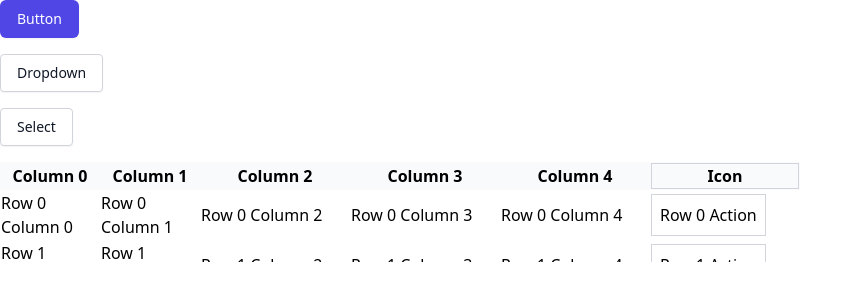
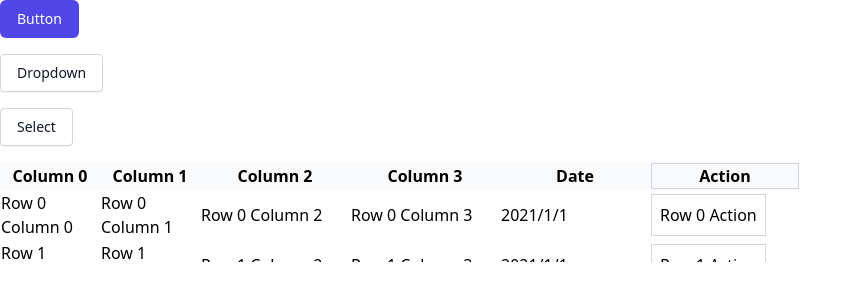
Before and after one commit to 052hide/react-components-headlessui, a React (Create React App) app: page / in a window 1280 px wide. Shown: the top 300 px of the page, without its empty margins (0-862 px from the left). Built offline with nearby package versions, Linux system fonts and the light colour scheme.

Commit message:
add format

```diff
--- a/src/App.tsx
+++ b/src/App.tsx
@@ -6,7 +6,7 @@ import Button from '~/components/style/Button'
 import DropdownMenu from '~/components/style/DropdownMenu'
 import SelectListbox from '~/components/style/SelectListbox'
 import Table from '~/components/headless/Table'
-import { Props as TableProps } from '~/components/headless/Table/type'
+import { Props as TableProps, Row } from '~/components/headless/Table/type'
 
 const configColumns = (): TableProps['configColumns'] => {
   return [
@@ -50,27 +50,29 @@ const headerColumns = (): TableProps['headerColumns'] => {
     col_1: { value: 'Column 1' },
     col_2: { value: 'Column 2' },
     col_3: { value: 'Column 3' },
-    col_4: { value: 'Column 4' },
-    col_5: { value: 'Column 5' },
+    col_4: { value: 'Date' },
+    col_5: { value: 'DateTIME' },
     col_6: { value: 'Column 6' },
     col_7: { value: 'Column 7' },
     col_8: { value: 'Column 8' },
     col_9: {
-      children: <p className="p-x border border-solid border-gray-300">Icon</p>,
+      children: (
+        <p className="p-x border border-solid border-gray-300">Action</p>
+      ),
     },
   }
 }
 
 const rows = (): TableProps['rows'] => {
-  const row = (index: number) => ({
+  const row = (index: number): Row => ({
     key: `row_${index}`,
     columns: {
       col_0: { value: `Row ${index} Column 0` },
       col_1: { value: `Row ${index} Column 1` },
       col_2: { value: `Row ${index} Column 2` },
       col_3: { value: `Row ${index} Column 3` },
-      col_4: { value: `Row ${index} Column 4` },
-      col_5: { value: `Row ${index} Column 5` },
+      col_4: { value: 1609471845, format: 'date' },
+      col_5: { value: 1609471845, format: 'datetime' },
       col_6: { value: `Row ${index} Column 6` },
       col_7: { value: `Row ${index} Column 7` },
       col_8: { value: `Row ${index} Column 8` },
--- a/src/components/headless/Table/index.tsx
+++ b/src/components/headless/Table/index.tsx
@@ -5,6 +5,28 @@ import { Props } from './type'
 
 const zIndexClassNames = {
   fixedHeader: 'z-20',
+}
+
+const formattedValue = (
+  value?: string | number | boolean,
+  format?: 'date' | 'datetime' | 'array'
+) => {
+  if (!format) {
+    return value
+  }
+
+  if (
+    (format === 'date' || format === 'datetime') &&
+    typeof value === 'number'
+  ) {
+    const date = new Date(value * 1000)
+    return (
+      date.toLocaleDateString('ja-JP') +
+      (format === 'datetime' ? ` ${date.toLocaleTimeString('ja-JP')}` : '')
+    )
+  }
+
+  return value
 }
 
 export const Component = (props: Props): JSX.Element => {
@@ -47,7 +69,10 @@ export const Component = (props: Props): JSX.Element => {
                   >
                     {props.headerColumns[configColumn.key].children
                       ? props.headerColumns[configColumn.key].children
-                      : props.headerColumns[configColumn.key].value}
+                      : formattedValue(
+                          props.headerColumns[configColumn.key].value,
+                          props.headerColumns[configColumn.key].format
+                        )}
                   </Column>
                 ))}
               </Row>
@@ -68,7 +93,10 @@ export const Component = (props: Props): JSX.Element => {
                     >
                       {row.columns[configColumn.key].children
                         ? row.columns[configColumn.key].children
-                        : row.columns[configColumn.key].value}
+                        : formattedValue(
+                            row.columns[configColumn.key].value,
+                            row.columns[configColumn.key].format
+                          )}
                     </Column>
                   ))}
                 </Row>
--- a/src/components/headless/Table/type.ts
+++ b/src/components/headless/Table/type.ts
@@ -2,7 +2,7 @@ import { ReactNode } from 'react'
 import { RequireOne } from '~/types/common'
 
 type ColumnValue<
-  V extends string | number | boolean = string | number | boolean,
+  V extends string | number | boolean = string | number | boolean
 > = RequireOne<{
   children?: ReactNode
   value?: V
```
